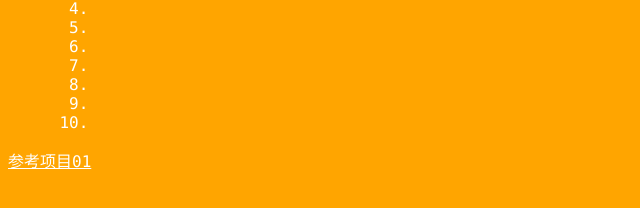
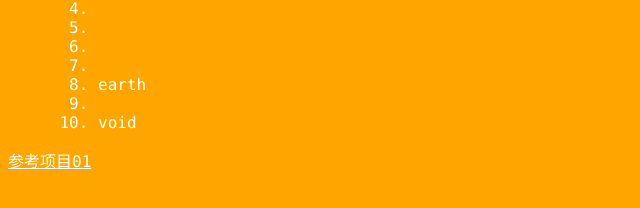
Before and after one commit to longwhileago/git-learning, a plain HTML site: page index.html in a window 1280 px wide. Both pictures are taken after a click on the element "Basic Commands". Shown: the part 404-612 px from the top of the page, 0-640 px from the left. Drawn offline with Linux system fonts and the light colour scheme.

Commit message:
add earth and void

```diff
--- a/index.html
+++ b/index.html
@@ -36,9 +36,9 @@
                     <li></li>
                     <li></li>
                     <li></li>
+                    <li>earth</li>
                     <li></li>
-                    <li></li>
-                    <li></li>
+                    <li>void</li>
                 </ol>
             </div>
         </div>
```
